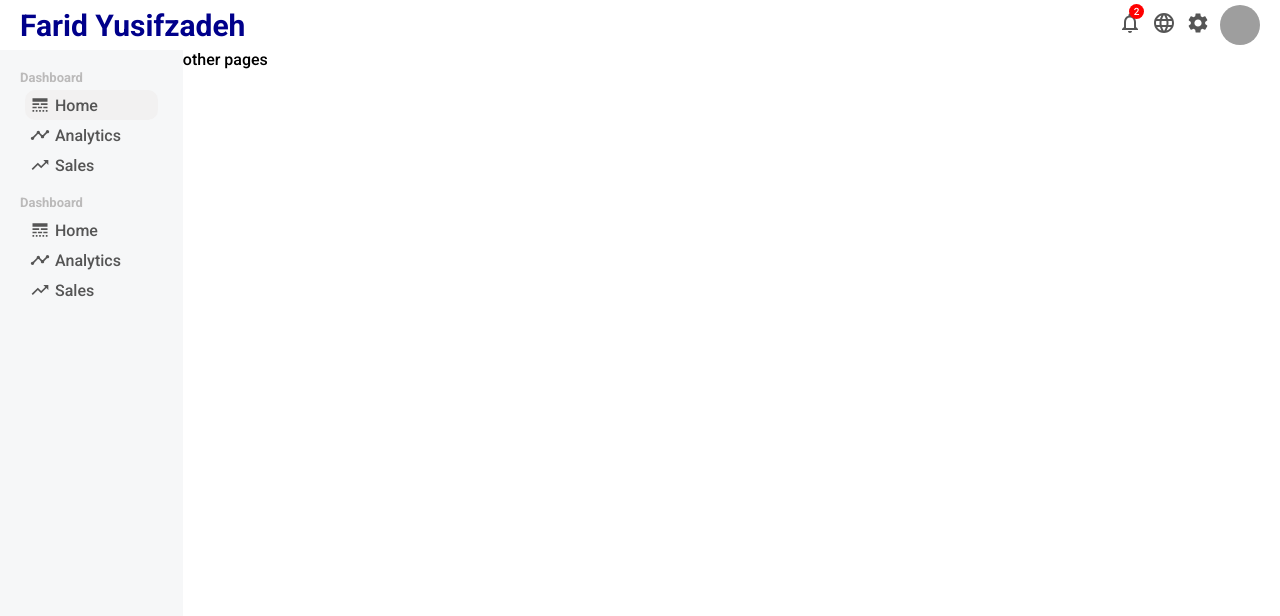
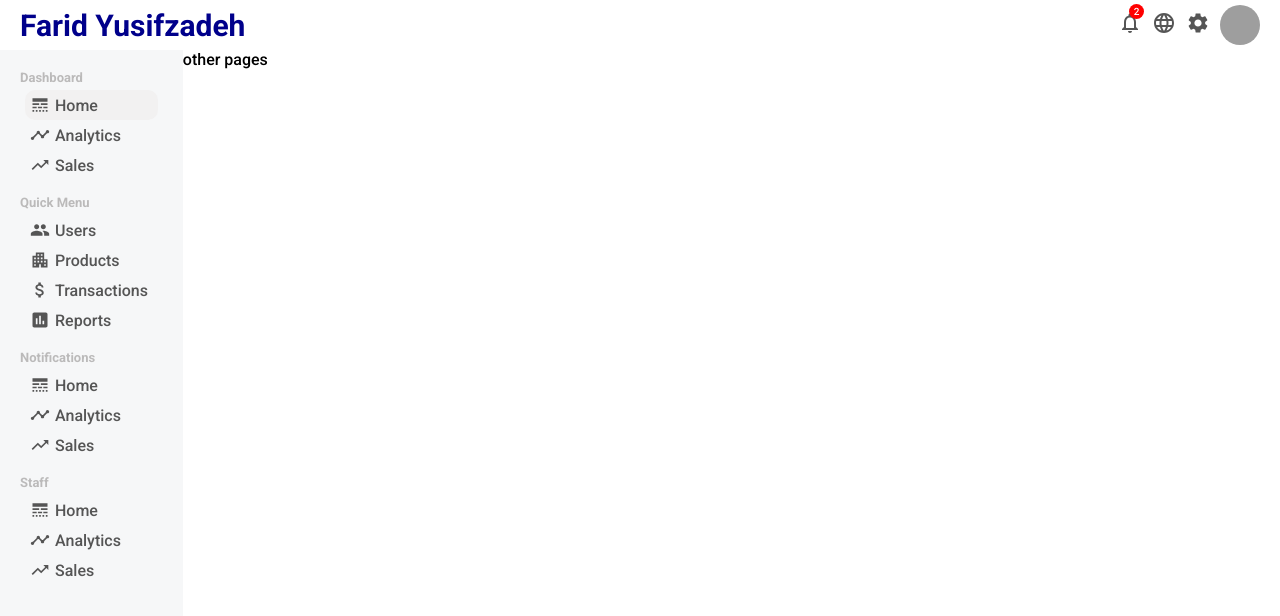
Before and after one commit to FaridYusifzadeh/AdminPanel-Reactjs, a React (Create React App) app: page / in a window 1280 px wide. Shown: the top 616 px of the page. Built offline with nearby package versions, Linux system fonts and the light colour scheme; grey boxes are pictures that could not be loaded.

Commit message:
add icon in menu

```diff
--- a/src/components/sideBar/SideBar.jsx
+++ b/src/components/sideBar/SideBar.jsx
@@ -1,11 +1,19 @@
 import React from "react";
 import "./SideBar.css";
-import { LineStyle, Timeline, TrendingUp } from "@material-ui/icons";
+import {
+  LineStyle,
+  Timeline,
+  TrendingUp,
+  Group,
+  Apartment,
+  AttachMoney,
+  Assessment,
+} from "@material-ui/icons";
 export default function SideBar() {
   return (
     <div className="sidebar">
       <div className="sidebar_wrapper">
-        {/* Side Bar Menu */}
+        {/*<==================== Dashboard ============== > */}
         <div className="sidebar_menu">
           <h3 className="sidebar_title">Dashboard</h3>
 
@@ -27,9 +35,36 @@ export default function SideBar() {
             </li>
           </ul>
         </div>
-        {/* Side Bar Menu */}
+        {/*<==================== Quick Menu============== > */}
         <div className="sidebar_menu">
-          <h3 className="sidebar_title">Dashboard</h3>
+          <h3 className="sidebar_title">Quick Menu</h3>
+
+          <ul className="sidebar_list">
+            {/* < ==== Users  =====> */}
+            <li className="sidebar_list_item ">
+              <Group className="sidebar_icon" />
+              Users
+            </li>
+            {/* < ====  Products =====> */}
+            <li className="sidebar_list_item">
+              <Apartment className="sidebar_icon" />
+              Products
+            </li>
+            {/* < ====  Transactions =====> */}
+            <li className="sidebar_list_item">
+              <AttachMoney className="sidebar_icon" />
+              Transactions
+            </li>
+            {/* < ====  Reports =====> */}
+            <li className="sidebar_list_item">
+              <Assessment className="sidebar_icon" />
+              Reports
+            </li>
+          </ul>
+        </div>
+        {/*<==================== Side Bar Menu ============== > */}
+        <div className="sidebar_menu">
+          <h3 className="sidebar_title">Notifications</h3>
 
           <ul className="sidebar_list">
             {/* < ==== Home  =====> */}
@@ -49,6 +84,29 @@ export default function SideBar() {
             </li>
           </ul>
         </div>
+        {/*<==================== Side Bar Menu ============== > */}
+        <div className="sidebar_menu">
+          <h3 className="sidebar_title">Staff</h3>
+
+          <ul className="sidebar_list">
+            {/* < ==== Home  =====> */}
+            <li className="sidebar_list_item ">
+              <LineStyle className="sidebar_icon" />
+              Home
+            </li>
+            {/* < ====  Analytics =====> */}
+            <li className="sidebar_list_item">
+              <Timeline className="sidebar_icon" />
+              Analytics
+            </li>
+            {/* < ====  Sales =====> */}
+            <li className="sidebar_list_item">
+              <TrendingUp className="sidebar_icon" />
+              Sales
+            </li>
+          </ul>
+        </div>
+        {/* < ================================================ >  */}
       </div>
     </div>
   );
```
